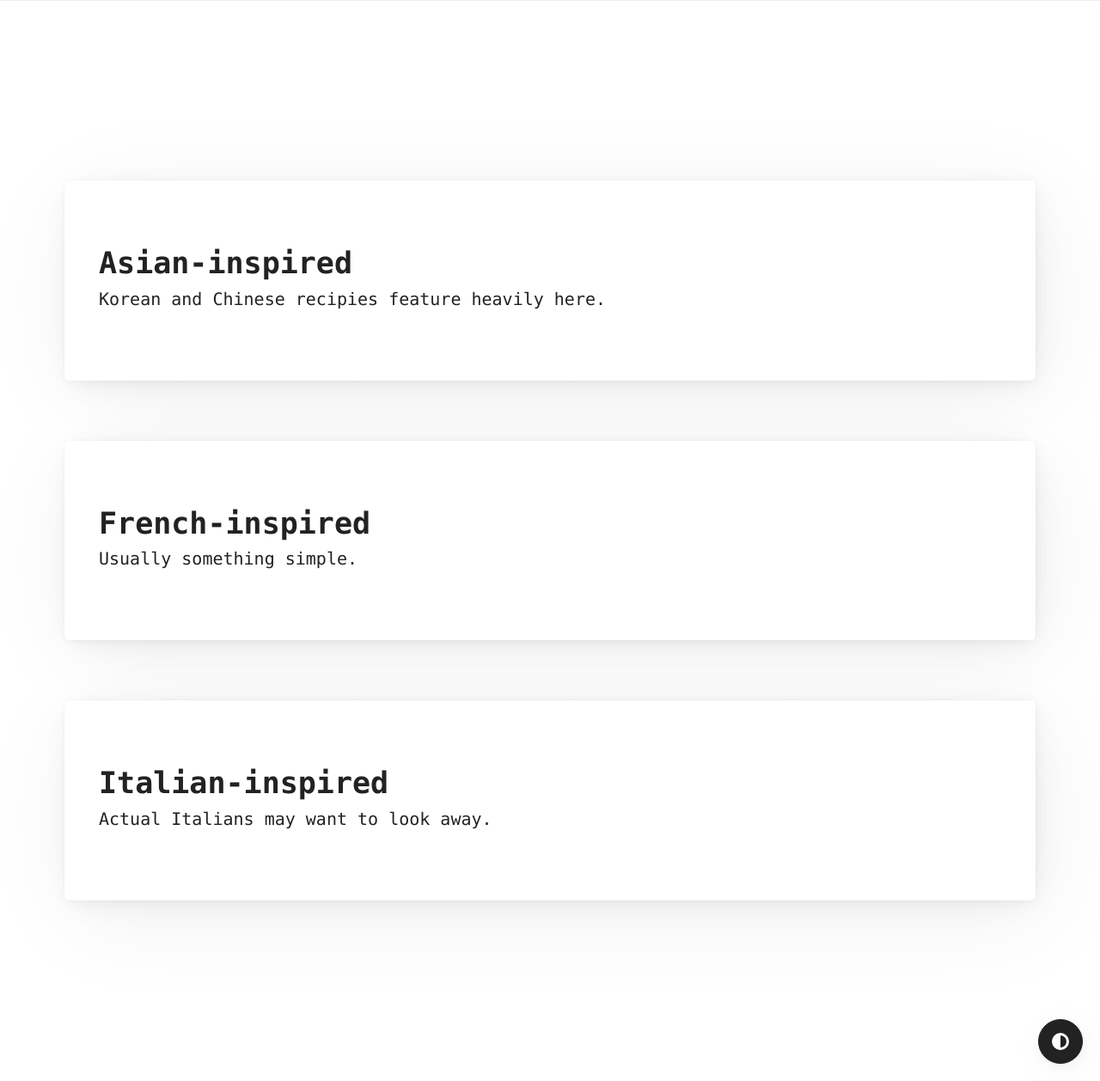
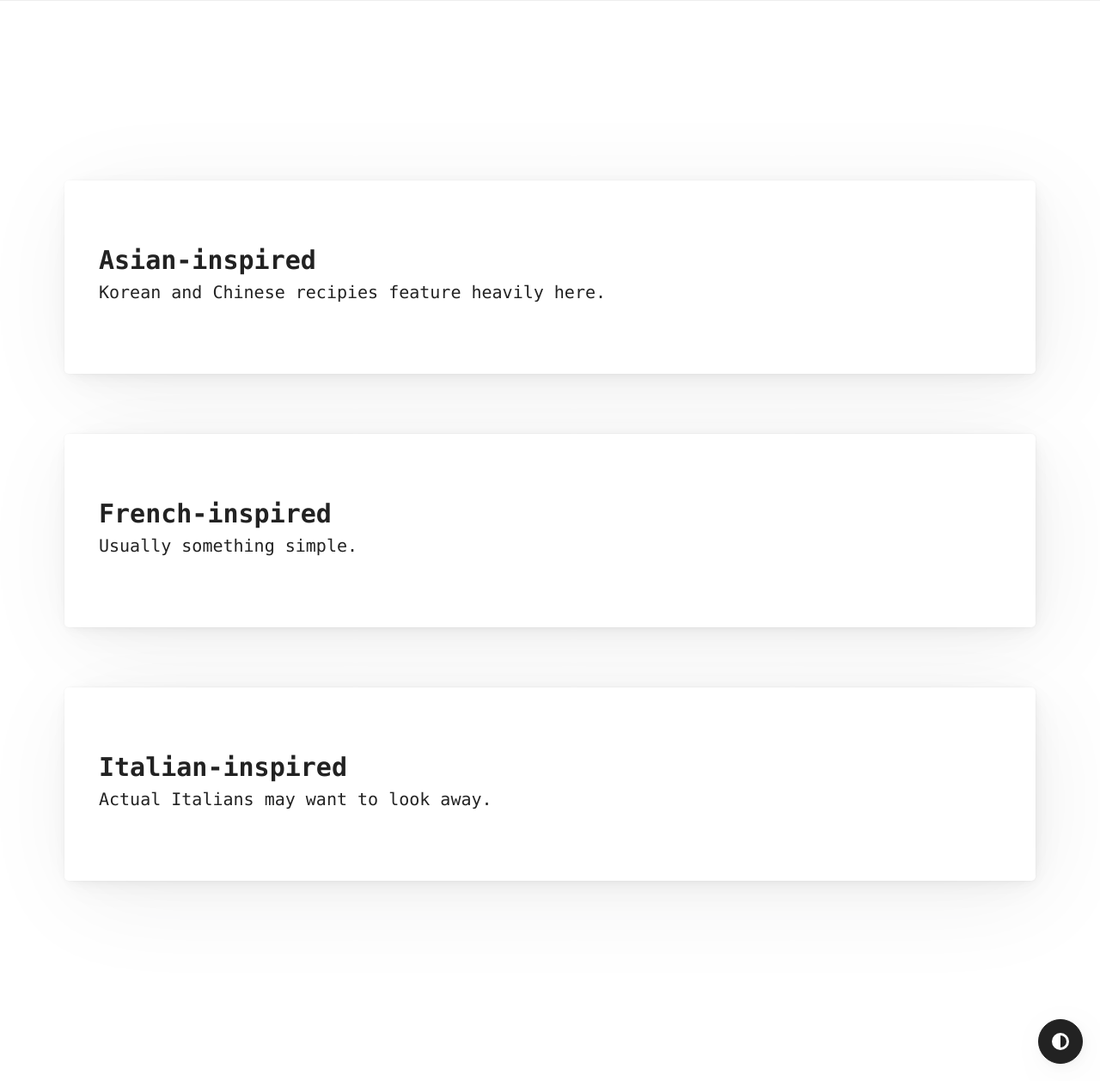
Before and after one commit to rhettparkinson/rhecipies, a Jekyll site: the page built from index.html, in a window 1280 px wide and 1258 px high. Shown: the whole window at 86% size. Built offline with Jekyll 4.4.1, drawn with Linux system fonts in a browser that asks for light colours; some web fonts are replaced.

Commit message:
Update variables.scss

```diff
--- a/_sass/variables/variables.scss
+++ b/_sass/variables/variables.scss
@@ -1,7 +1,7 @@
 /**
  * Theme: custom
  */
- :root {
+:root {
   --font-family: "Spline Sans Mono", Consolas, monaco, monospace;
   --line-height: 1.5;
   --font-weight: 300;
@@ -18,9 +18,9 @@
   --form-element-spacing-vertical: 0.75rem;
   --form-element-spacing-horizontal: 1rem;
   --nav-element-spacing-vertical: 1rem;
-  --nav-element-spacing-horizontal: 0.5rem;
-  --nav-link-spacing-vertical: 0.5rem;
-  --nav-link-spacing-horizontal: 0.5rem;
+  --nav-element-spacing-horizontal: 1rem;
+  --nav-link-spacing-vertical: 1rem;
+  --nav-link-spacing-horizontal: 1rem;
   --form-label-font-weight: var(--font-weight);
   --transition: 0.2s ease-in-out;
   --modal-overlay-backdrop-filter: blur(0.25rem);
@@ -147,9 +147,9 @@
     --h1-color: var(--white);
     --h2-color: var(--white);
     --h3-color: var(--secondary-color);
-  --h4-color: var(--secondary-color);
-  --h5-color: var(--secondary-color);
-  --h6-color: var(--secondary-color);
+    --h4-color: var(--secondary-color);
+    --h5-color: var(--secondary-color);
+    --h6-color: var(--secondary-color);
     --muted-color: #666;
     --muted-border-color: #2c2c2c;
     --primary: var(--primary-color);
@@ -473,27 +473,27 @@ h6 {
 }
 
 h1 {
-  --font-size: 2rem;
+  --font-size: 1.75rem;
   --typography-spacing-vertical: 3rem;
 }
 
 h2 {
-  --font-size: 1.75rem;
+  --font-size: 1.5rem;
   --typography-spacing-vertical: 2.625rem;
 }
 
 h3 {
-  --font-size: 1.5rem;
+  --font-size: 1.25rem;
   --typography-spacing-vertical: 2.25rem;
 }
 
 h4 {
-  --font-size: 1.25rem;
+  --font-size: 1.125rem;
   --typography-spacing-vertical: 1.874rem;
 }
 
 h5 {
-  --font-size: 1.125rem;
+  --font-size: 1rem;
   --typography-spacing-vertical: 1.6875rem;
 }
 
```
